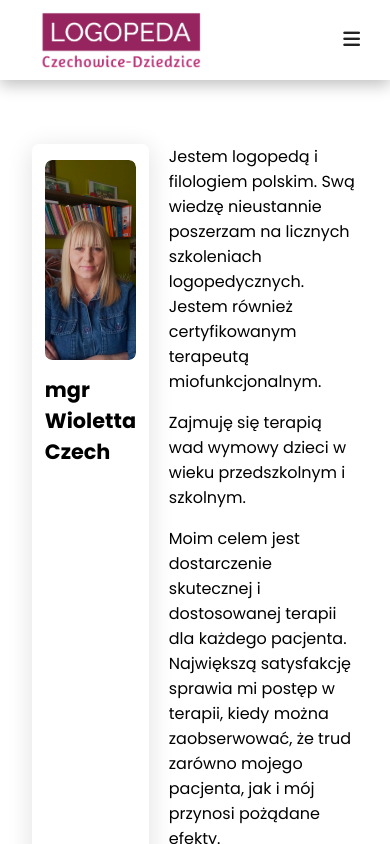
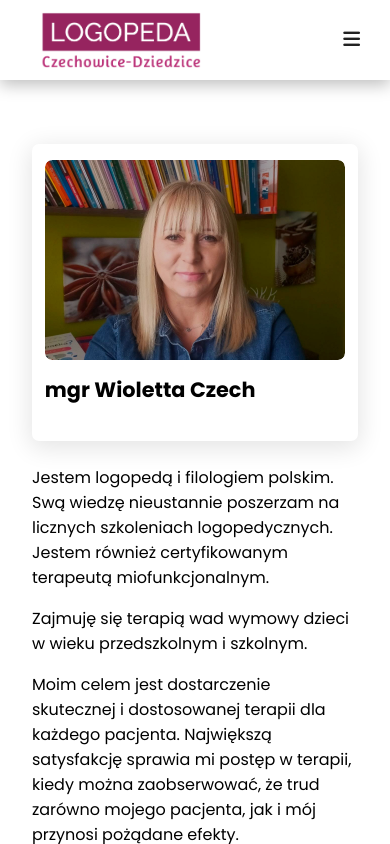
Before and after one commit to BartCzech/Logopeda, a React (Vite) app: page /o-mnie in a window 390 px wide. Shown: the top 844 px of the page. Built offline with nearby package versions, Linux system fonts and the light colour scheme.

Commit message:
About me for mobile

```diff
--- a/src/components/AboutMe.css
+++ b/src/components/AboutMe.css
@@ -21,4 +21,7 @@
     .about-container {
         margin: 4rem 2rem;
     }
+    .intro {
+        flex-direction: column;
+    }
 }
```
